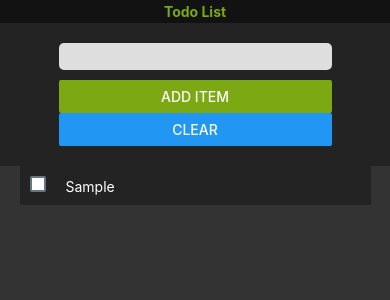
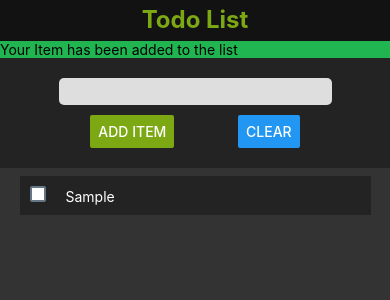
Before and after one commit to SmiJa/todo-expo-app, a React Native app: screen / in a window 390 px wide. Both pictures are taken after typing "Sample" into the empty fields and a click on the button "ADD ITEM". Shown: the top 300 px of the page. Built offline with nearby package versions, Linux system fonts and the light colour scheme.

Commit message:
add success and fail message

```diff
--- a/App.js
+++ b/App.js
@@ -4,9 +4,17 @@ import { StyleSheet, Text, View, ScrollView, TextInput, Button, CheckBox } from
 
 
 export default function App() {
+  /********************************
+  * Setting States
+  *********************************/
 	const [items, setItems] = useState([]);
 	const [newItemText, setNewItemText] = useState("");
+  const [showSuccess, setShowSuccess] = useState(false);
+  const [showFail, setShowFail] = useState(false);
 
+  /********************************
+  * Setting States
+  ********************************/
 	const generateList = items.map((item, index) => (
 		<View key={index} style={styles.listItemContainer}>
       <Text style={styles.item}>
@@ -20,6 +28,9 @@ export default function App() {
 		</View>
 	));
 
+  /********************************
+  * Helper Functions
+  ********************************/
   // Checking for duplicates
   const checkIfSame = () => {
     // Trimming newItemText and setting it to lowercase
@@ -36,7 +47,7 @@ export default function App() {
 
   const removeItemFromList = (task) => {
     setItems(items.filter((value, index) => index != task));
-    console.log(task.todo + " has been removed.");
+    console.log("Item has been removed.");
   };
 
 	const addToList = () => {
@@ -50,33 +61,53 @@ export default function App() {
 
     // Doesn't allow for empty input
     if (trimmedText.length == 0) {
-      console.log('Your Input is empty. Please enter something.');
+      setShowSuccess(false);
+      setShowFail(true);
       return false;
     }
 
     // Doesn't allow for only numbers
     if (!isNaN(trimmedText)) {
-      console.log('Numbers alone are not allowed.');
+      setShowSuccess(false);
+      setShowFail(true);
       return false;
     }
 
     // Doesn't allow for special characters
-    if (!(/^[a-zA-Z0-9]*$/.test(trimmedText))) {
-      console.log('No special characters allowed.');
+    if (!(/^[a-zA-Z0-9- ]*$/.test(trimmedText))) {
+      setShowSuccess(false);
+      setShowFail(true);
       return false;
     }
 
     if (checkIfSame()) {
-      console.log(trimmedText + " already exists.");
+      setShowSuccess(false);
+      setShowFail(true);
     } else {
       addToList(); // If false the item will be added to array
+      setShowFail(false);
+      setShowSuccess(true);
+      console.log(showSuccess);
     }
 	}
 
+  /********************************
+  * Main App Render
+  ********************************/
   return (
     <View style={styles.container}>
       <Text style={styles.header}>Todo List</Text>
       <View style={styles.inputWrap}>
+          { showSuccess &&
+            <View style={styles.successMessage}>
+              <Text>Your Item has been added to the list</Text>
+            </View>
+          }
+          { showFail &&
+            <View style={styles.failMessage}>
+              <Text>Item is either already on the list, or is incorrect input</Text>
+            </View>
+          }
           <TextInput
             style={styles.input}
             onChangeText = {text => setNewItemText(text)}
@@ -104,6 +135,10 @@ return (
   );
 }
 
+  /********************************
+  * Styles
+  ********************************/
+
   const styles = StyleSheet.create({
     container: {
       flex: 1,
@@ -117,14 +152,14 @@ const styles = StyleSheet.create({
     inputWrap: {
       backgroundColor: '#232323',
       width: '100%',
-    // display: 'flex',
+      display: 'flex',
       paddingBottom: 20,
     },
     header: {
       backgroundColor: '#121212',
-    padding: '0.2em',
-    // fontSize: '2em',
-    // lineHeight: '2em',
+      padding: '0.1em',
+      fontSize: '1.5em',
+      lineHeight: '1.5em',
       width: '100%',
       textAlign: 'center',
       color: '#7ca814',
@@ -141,24 +176,57 @@ const styles = StyleSheet.create({
       alignSelf: 'center',
     },
     listWrap: {
-    display: 'flex',
-    width: '100%',
-    height: '400px',
+      width: '90%',
+      Height: '200px'
     },
     listItemContainer: {
-    width: '90%',
+      width: '100%',
       padding: 10,
       backgroundColor: 'rgba(0,0,0,0.3)',
-    margin: 'auto',
+      marginTop: 8,
     },
     item: {
       color: '#fff',
     },
     btnWrap: {
+      display: 'flex',
+      flexDirection: 'row',
+      justifyContent: 'space-around',
       width: '70%',
       margin: 'auto'
     },
     checkBox: {
       marginRight: 20,
+    },
+    dialogWrap: {
+      position: 'absolute',
+      top: 0,
+      right: 0,
+      bottom: 0,
+      left: 0,
+      backgroundColor: 'rgba(0,0,0,0.5)',
+      alignItems: 'center',
+      justifyContent: 'center',
+      zIndex: '2',
+    },
+    dialog: {
+      backgroundColor: "#dedede",
+      padding: 20,
+      borderRadius: 8,
+    },
+    buttonsWrap: {
+      flex: 1,
+      flexDirection: 'row',
+      justifyContent: 'space-evenly',
+      marginTop: 30,
+    },
+    successMessage: {
+      backgroundColor: '#20b550',
+      textAlign: 'center',
+    },
+    failMessage: {
+      backgroundColor: '#b52134',
+      textAlign: 'center',
     }
-});
+  }
+);
```
Lines whose indentation alone changed are shown as unchanged.
